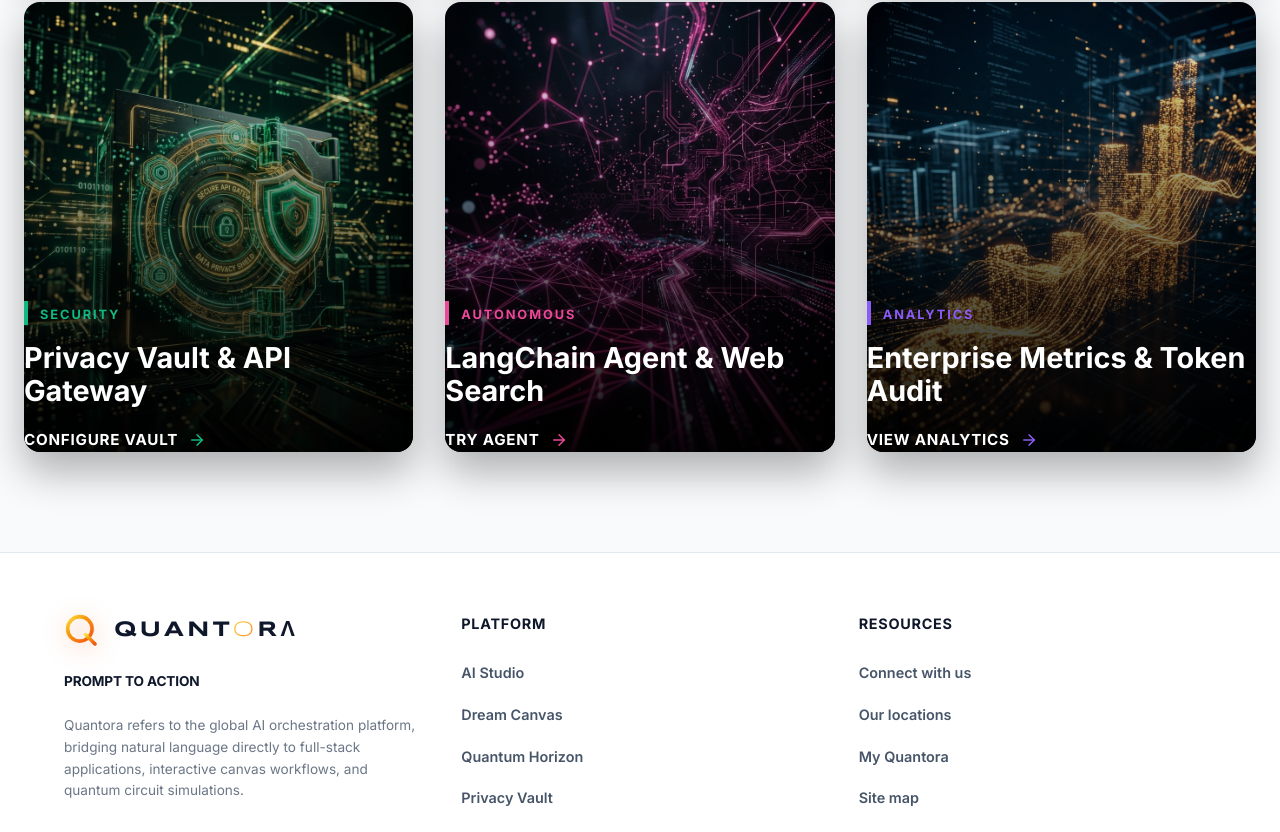
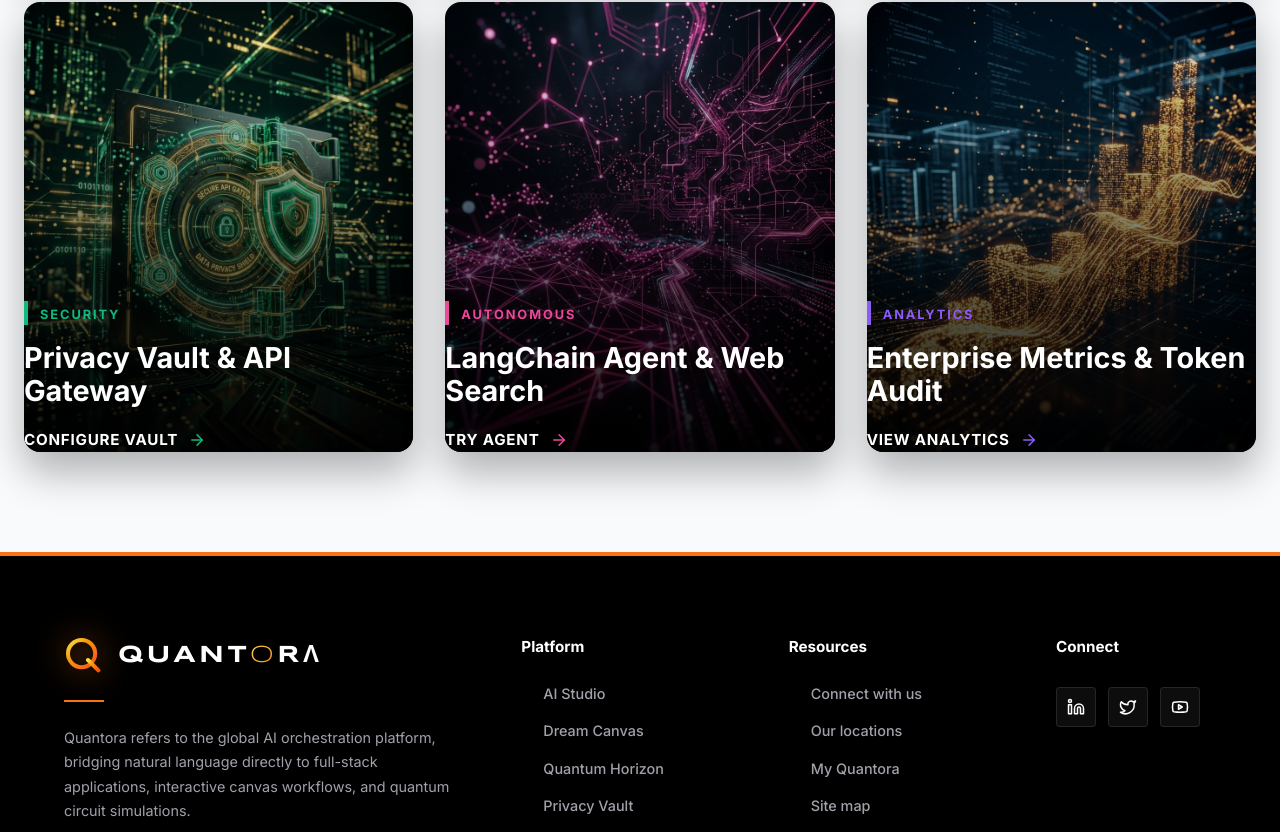
Before and after one commit to BharaniKuchipudiK/quantoraai, a React (Vite) app: page / in a window 1280 px wide. Shown: the part 1963-2795 px from the top of the page. Built offline with nearby package versions, Linux system fonts and the light colour scheme; no server answers.

Commit message:
fix(ui): upgrade footer to enterprise dark styling and revert hero background

```diff
--- a/src/components/Footer.jsx
+++ b/src/components/Footer.jsx
@@ -1,104 +1,87 @@
 import React from 'react';
 import { QuantoraFullLogoSvg } from './QuantoraLogoSvg';
-import { Linkedin, Twitter, Youtube } from 'lucide-react';
+import { Linkedin, Twitter, Youtube, ArrowRight } from 'lucide-react';
 
 export default function Footer({ isLight, activeTab, handleTabChange }) {
-  const footerBg = isLight ? '#ffffff' : '#05070f';
-  const textColor = isLight ? '#475569' : '#94a3b8';
-  const headingColor = isLight ? '#0f172a' : '#f8fafc';
-  const borderColor = isLight ? '#e2e8f0' : 'rgba(255,255,255,0.1)';
+  // Enterprise footers (like Accenture/EY) are typically always dark and anchoring
+  const footerBg = '#000000';
+  const textColor = '#a1a1aa'; // zinc-400
+  const headingColor = '#ffffff';
+  const accentColor = '#f97316'; // orange-500
 
   return (
     <footer style={{
       background: footerBg,
-      borderTop: `1px solid ${borderColor}`,
-      padding: '60px 5%',
+      padding: '80px 5% 40px',
       color: textColor,
       fontFamily: "'Inter', sans-serif",
       position: 'relative',
       zIndex: 10,
-      transition: 'background 0.3s ease, border-color 0.3s ease'
+      borderTop: '4px solid #f97316'
     }}>
       <div style={{
         width: '100%',
-        display: 'grid',
-        gridTemplateColumns: 'repeat(auto-fit, minmax(280px, 1fr))',
-        gap: '40px'
+        maxWidth: '1400px',
+        margin: '0 auto',
+        display: 'flex',
+        flexWrap: 'wrap',
+        justifyContent: 'space-between',
+        gap: '60px'
       }}>
 
-        {/* Left Side: Logo & Disclaimer */}
-        <div style={{ display: 'flex', flexDirection: 'column', gap: '24px' }}>
-          <div>
-            <QuantoraFullLogoSvg height={36} isDark={!isLight} tagline="" />
-            <div style={{
-              fontSize: '0.85rem',
-              fontWeight: '800',
-              color: headingColor,
-              marginTop: '16px',
-              letterSpacing: '-0.01em',
-              textTransform: 'uppercase'
-            }}>
-              Prompt to Action
-            </div>
-          </div>
-
+        {/* Brand Column */}
+        <div style={{ flex: '1 1 300px', display: 'flex', flexDirection: 'column', gap: '24px' }}>
+          <QuantoraFullLogoSvg height={40} isDark={true} tagline="" />
+          <div style={{ width: '40px', height: '2px', background: accentColor }}></div>
           <p style={{
-            fontSize: '0.85rem',
-            lineHeight: 1.6,
+            fontSize: '0.9rem',
+            lineHeight: 1.7,
             color: textColor,
             margin: 0,
-            opacity: 0.8,
             maxWidth: '400px'
           }}>
             Quantora refers to the global AI orchestration platform, bridging natural language directly to full-stack applications, interactive canvas workflows, and quantum circuit simulations.
           </p>
+          <div style={{ marginTop: '10px' }}>
+            <span style={{ fontSize: '0.85rem', fontWeight: 'bold', color: headingColor, letterSpacing: '0.05em', textTransform: 'uppercase' }}>
+              Prompt to Action
+            </span>
+          </div>
         </div>
 
-        {/* Middle Column: Links */}
-        <div style={{ display: 'flex', flexDirection: 'column', gap: '20px' }}>
-          <h4 style={{ color: headingColor, fontSize: '0.9rem', fontWeight: '800', textTransform: 'uppercase', letterSpacing: '0.05em', margin: '0 0 8px 0' }}>Platform</h4>
+        {/* Links Columns Container */}
+        <div style={{ flex: '2 1 500px', display: 'flex', flexWrap: 'wrap', gap: '60px', justifyContent: 'space-between' }}>
+
+          {/* Platform */}
+          <div style={{ display: 'flex', flexDirection: 'column', gap: '16px', minWidth: '160px' }}>
+            <h4 style={{ color: headingColor, fontSize: '0.95rem', fontWeight: '800', margin: '0 0 8px 0' }}>Platform</h4>
             {['AI Studio', 'Dream Canvas', 'Quantum Horizon', 'Privacy Vault'].map((link) => (
-            <span
-              key={link}
-              style={{
-                fontSize: '0.9rem',
-                fontWeight: '600',
-                color: textColor,
-                cursor: 'pointer',
-                transition: 'color 0.2s'
-              }}
-              className="hover:text-amber-500"
-            >
+              <div key={link} className="group" style={{ display: 'flex', alignItems: 'center', gap: '8px', cursor: 'pointer' }}>
+                <ArrowRight size={14} className="text-transparent group-hover:text-amber-500 transition-colors" />
+                <span style={{ fontSize: '0.9rem', fontWeight: '500', transition: 'color 0.2s' }} className="group-hover:text-white">
                   {link}
                 </span>
+              </div>
             ))}
           </div>
 
-        {/* Middle Column 2: Resources */}
-        <div style={{ display: 'flex', flexDirection: 'column', gap: '20px' }}>
-          <h4 style={{ color: headingColor, fontSize: '0.9rem', fontWeight: '800', textTransform: 'uppercase', letterSpacing: '0.05em', margin: '0 0 8px 0' }}>Resources</h4>
+          {/* Resources */}
+          <div style={{ display: 'flex', flexDirection: 'column', gap: '16px', minWidth: '160px' }}>
+            <h4 style={{ color: headingColor, fontSize: '0.95rem', fontWeight: '800', margin: '0 0 8px 0' }}>Resources</h4>
             {['Connect with us', 'Our locations', 'My Quantora', 'Site map', 'Legal and privacy'].map((link) => (
-            <span
-              key={link}
-              style={{
-                fontSize: '0.9rem',
-                fontWeight: '600',
-                color: textColor,
-                cursor: 'pointer',
-                transition: 'color 0.2s'
-              }}
-              className="hover:text-amber-500"
-            >
+              <div key={link} className="group" style={{ display: 'flex', alignItems: 'center', gap: '8px', cursor: 'pointer' }}>
+                <ArrowRight size={14} className="text-transparent group-hover:text-amber-500 transition-colors" />
+                <span style={{ fontSize: '0.9rem', fontWeight: '500', transition: 'color 0.2s' }} className="group-hover:text-white">
                   {link}
                 </span>
+              </div>
             ))}
           </div>
 
-        {/* Right Column: Social & Legal */}
-        <div style={{ display: 'flex', flexDirection: 'column', gap: '24px' }}>
-          <h4 style={{ color: headingColor, fontSize: '0.9rem', fontWeight: '800', textTransform: 'uppercase', letterSpacing: '0.05em', margin: '0 0 8px 0' }}>Connect</h4>
-          {/* Social Icons */}
-          <div style={{ display: 'flex', gap: '16px' }}>
+          {/* Connect */}
+          <div style={{ display: 'flex', flexDirection: 'column', gap: '20px', minWidth: '160px' }}>
+            <h4 style={{ color: headingColor, fontSize: '0.95rem', fontWeight: '800', margin: '0 0 8px 0' }}>Connect</h4>
+            <div style={{ display: 'flex', gap: '12px' }}>
               {[
                 { icon: <Linkedin size={18} /> },
                 { icon: <Twitter size={18} /> },
@@ -109,26 +92,47 @@
                   style={{
                     width: '40px',
                     height: '40px',
-                  borderRadius: '50%',
-                  background: isLight ? '#f1f5f9' : 'rgba(255,255,255,0.05)',
+                    borderRadius: '4px',
+                    background: 'rgba(255,255,255,0.05)',
+                    border: '1px solid rgba(255,255,255,0.1)',
                     display: 'flex',
                     alignItems: 'center',
                     justifyContent: 'center',
-                  color: headingColor,
+                    color: '#ffffff',
                     cursor: 'pointer',
                     transition: 'all 0.2s'
                   }}
-                className="hover:bg-amber-500 hover:text-white"
+                  className="hover:bg-amber-500 hover:border-amber-500"
                 >
                   {social.icon}
                 </div>
               ))}
             </div>
-          <div style={{ marginTop: 'auto', fontSize: '0.8rem', color: textColor, opacity: 0.7 }}>
-            © {new Date().getFullYear()} Quantora Inc.<br/>All rights reserved.
+          </div>
         </div>
       </div>
 
+      {/* Bottom Bar */}
+      <div style={{
+        width: '100%',
+        maxWidth: '1400px',
+        margin: '60px auto 0',
+        paddingTop: '30px',
+        borderTop: '1px solid rgba(255,255,255,0.1)',
+        display: 'flex',
+        flexWrap: 'wrap',
+        justifyContent: 'space-between',
+        alignItems: 'center',
+        gap: '20px'
+      }}>
+        <div style={{ fontSize: '0.85rem', fontWeight: '500' }}>
+          © {new Date().getFullYear()} Quantora Inc. All rights reserved.
+        </div>
+        <div style={{ display: 'flex', gap: '24px', fontSize: '0.85rem', fontWeight: '500' }}>
+          <span style={{ cursor: 'pointer' }} className="hover:text-white">Privacy Statement</span>
+          <span style={{ cursor: 'pointer' }} className="hover:text-white">Terms & Conditions</span>
+          <span style={{ cursor: 'pointer' }} className="hover:text-white">Cookie Policy</span>
+        </div>
       </div>
     </footer>
   );
--- a/src/components/LandingPage.jsx
+++ b/src/components/LandingPage.jsx
@@ -48,7 +48,7 @@
       nav: 'AI Studio'
     },
     {
-      bg: '/hero_times_square.jpg',
+      bg: '/hero-bg.jpg',
       headline: <>Visualize architecture.<br/></>,
       gradientText: 'Architect the future.',
       sub: 'Map out your software architecture visually. Convert abstract concepts into structured, executable nodes in real-time.',
@@ -56,7 +56,7 @@
       nav: 'Dream Canvas'
     },
     {
-      bg: '/hero_gardens.jpg',
+      bg: '/hero-bg.jpg',
       headline: <>Simulate logic.<br/></>,
       gradientText: 'Command the quantum realm.',
       sub: 'Simulate 2-Qubit logic gates, compute exact state vector matrices, and synthesize IBM Qiskit code.',
```
Lines whose indentation alone changed are shown as unchanged.
